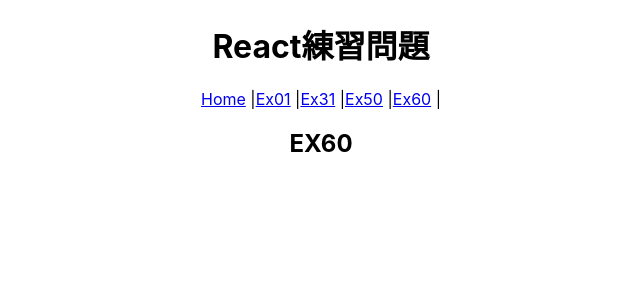
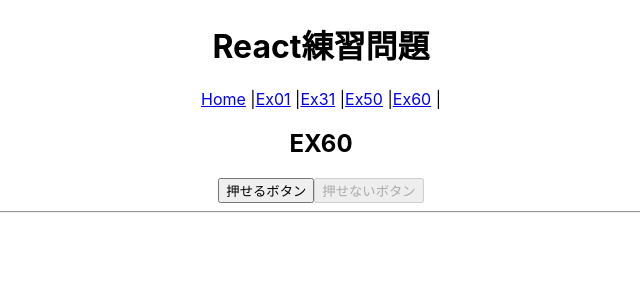
Before and after one commit to ryota-09/ex-react-app, a React (Create React App) app: page /ex60 in a window 1280 px wide. Shown: the top 300 px of the page, without its empty margins (319-959 px from the left). Built offline with nearby package versions, Linux system fonts and the light colour scheme; the HTML template or start-up script is replaced by a standard one.

Commit message:
EX60完了

```diff
--- a/src/components/Ex60.tsx
+++ b/src/components/Ex60.tsx
@@ -1,7 +1,20 @@
+//クリックしたイベントをひろう
+import { useState } from "react"
+
 export const Ex60 = () => {
+  const [pushFrag, setPushFrag] = useState(true);
+
+  const clickEvent = ():void => {
+    setPushFrag(!pushFrag)
+  }
+
   return (
     <div className="ex60">
     <h2>EX60</h2>
+    {/* void型のメソッドはカッコは不要 */}
+    <button type="button" onClick={clickEvent} disabled={!pushFrag}>押せるボタン</button>
+      <button type="button" onClick={clickEvent} disabled={pushFrag}>押せないボタン</button>
+      <hr />
     </div>
   )
 }
```
